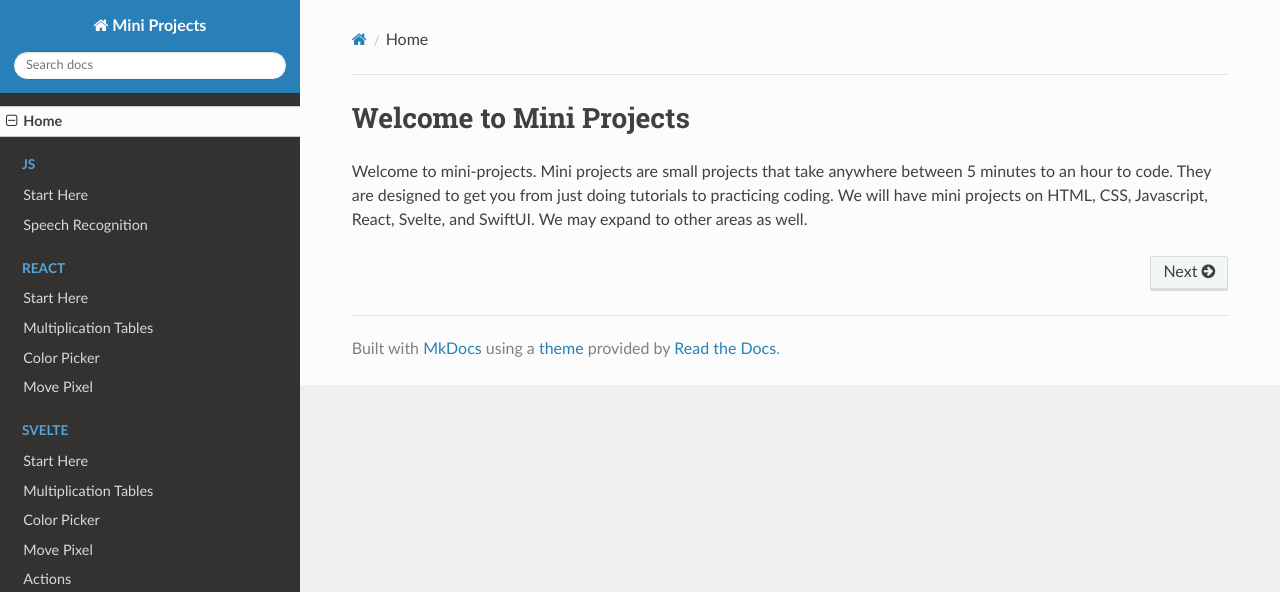
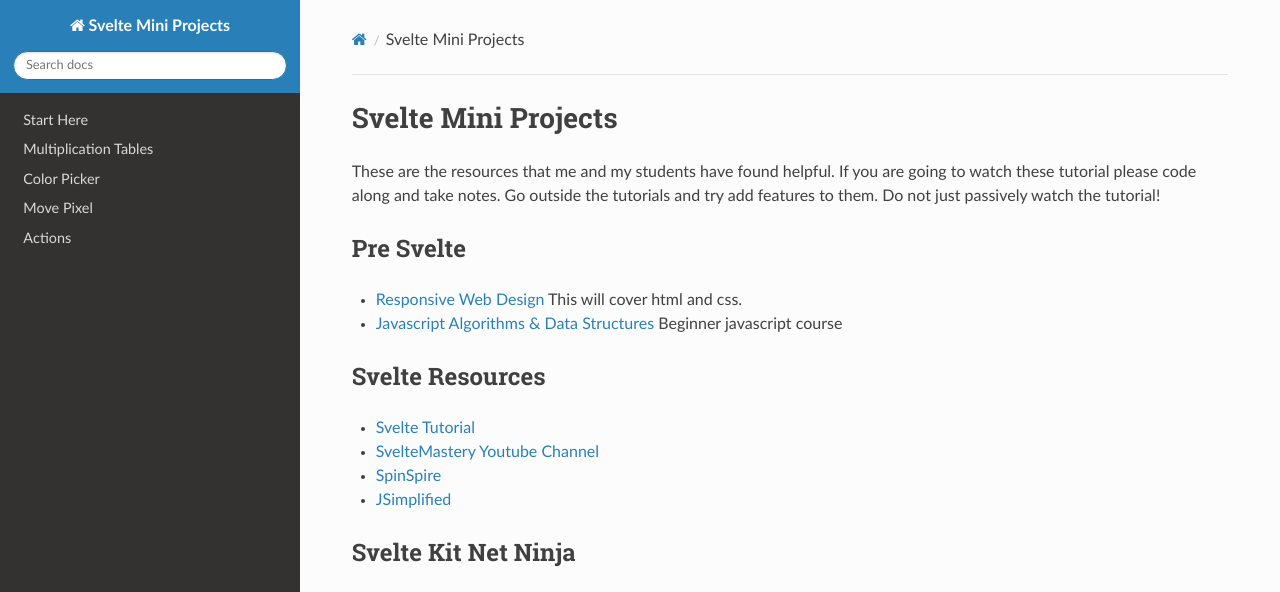
Before and after one commit to phptuts/svelte-mini-projects, an MkDocs documentation site: the page built from docs/index.md, in a window 1280 px wide and 1400 px high. Shown: the top 592 px of the window. Built offline with MkDocs 1.6.1, drawn with Linux system fonts in a browser that asks for light colours; nearby versions of some CDN libraries; some of the changed text lies outside the part shown; grey boxes are pictures that could not be loaded.

Commit message:
updating to svelte mini challenges

```diff
--- a/docs/index.md
+++ b/docs/index.md
@@ -1,3 +1,26 @@
-# Welcome to Mini Projects
+# Svelte Mini Projects
 
-Welcome to mini-projects.  Mini projects are small projects that take anywhere between 5 minutes to an hour to code.  They are designed to get you from just doing tutorials to practicing coding.  We will have mini projects on HTML, CSS, Javascript, React, Svelte, and SwiftUI.  We may expand to other areas as well.
+These are the resources that me and my students have found helpful.  If you are going to watch these tutorial please code along and take notes.  Go outside the tutorials and try add features to them.  Do not just passively watch the tutorial!
+
+## Pre Svelte
+
+- [Responsive Web Design](https://www.freecodecamp.org/learn/2022/responsive-web-design/) This will cover html and css.
+- [Javascript Algorithms & Data Structures](https://www.freecodecamp.org/learn/javascript-algorithms-and-data-structures/) Beginner javascript course
+
+## Svelte Resources
+
+- [Svelte Tutorial](https://svelte.dev/tutorial/basics)
+- [SvelteMastery Youtube Channel](https://www.youtube.com/c/SvelteMastery)
+- [SpinSpire](https://www.youtube.com/c/spinspire)
+- [JSimplified](https://www.youtube.com/c/JSimplified)
+
+## Svelte Kit Net Ninja
+
+
+<iframe width="692" height="389" src="https://www.youtube.com/embed/zojEMeQGGHs?list=PL4cUxeGkcC9hlbrVO_2QFVqVPhlZmz7tO" title="YouTube video player" frameborder="0" allow="accelerometer; autoplay; clipboard-write; encrypted-media; gyroscope; picture-in-picture" allowfullscreen></iframe>
+
+
+## Svelte Crash Course
+
+
+<iframe width="560" height="315" src="https://www.youtube.com/embed/3TVy6GdtNuQ" title="YouTube video player" frameborder="0" allow="accelerometer; autoplay; clipboard-write; encrypted-media; gyroscope; picture-in-picture" allowfullscreen></iframe>
--- a/mkdocs.yml
+++ b/mkdocs.yml
@@ -1,25 +1,10 @@
-site_name: Mini Projects
+site_name: Svelte Mini Projects
 nav:
-  - Home: index.md
-  - JS:
-      - Start Here: js/resources.md
-      - Speech Recognition: js/1-speech-recognition.md
-  - React:
-      - Start Here: react/resources.md
-      - Multiplication Tables: react/1-multiplication-tables.md
-      - Color Picker: react/2-color-picker.md
-      - Move Pixel: react/3-move-div.md
-  - Svelte:
-      - Start Here: svelte/resources.md
-      - Multiplication Tables: svelte/1-multiplication-tables.md
-      - Color Picker: svelte/2-color-picker.md
-      - Move Pixel: svelte/3-move-pixel.md
-      - Actions: svelte/3-actions.md
-  - SwiftUI:
-      - Start Here: swiftui/resources.md
-      - Multiplication Tables: swiftui/1-multiplication-tables.md
-      - Color Picker: swiftui/2-color-picker.md
-      - Animated Counter: swiftui/3-animated-counter.md
+  - Start Here: resources.md
+  - Multiplication Tables: 1-multiplication-tables.md
+  - Color Picker: 2-color-picker.md
+  - Move Pixel: 3-move-pixel.md
+  - Actions: 3-actions.md
 theme:
   name: readthedocs
   highlightjs: true
```
Also changed, not shown: docs/js/1-speech-recognition.md (deleted, +0 -15 lines), docs/js/resources.md (deleted, +0 -8 lines), docs/react/1-multiplication-tables.md (deleted, +0 -18 lines), docs/react/2-color-picker.md (deleted, +0 -43 lines), docs/react/3-move-div.md (deleted, +0 -23 lines), docs/react/resources.md (deleted, +0 -26 lines), docs/svelte/resources.md (deleted, +0 -26 lines), docs/swiftui/1-multiplication-tables.md (deleted, +0 -15 lines), docs/swiftui/2-color-picker.md (deleted, +0 -39 lines), docs/swiftui/3-animated-counter.md (deleted, +0 -13 lines), docs/swiftui/resources.md (deleted, +0 -7 lines), docs/1-multiplication-tables.md (renamed from docs/svelte/1-multiplication-tables.md), docs/2-color-picker.md (renamed from docs/svelte/2-color-picker.md), docs/3-move-pixel.md (renamed from docs/svelte/3-move-pixel.md), 1 more files.
